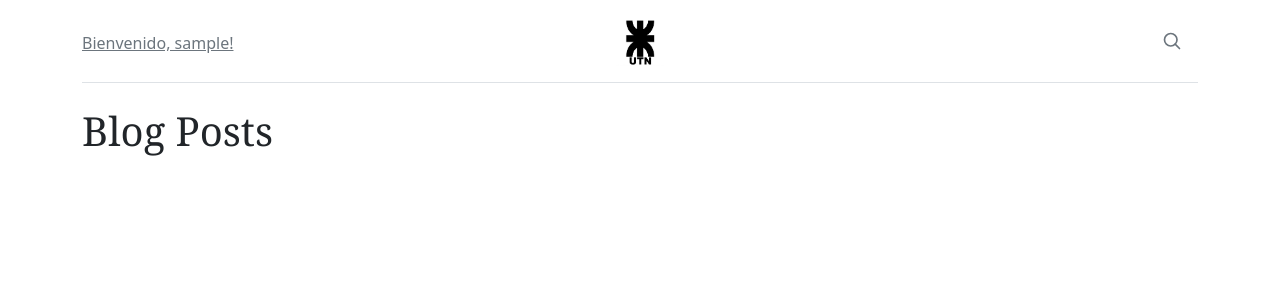
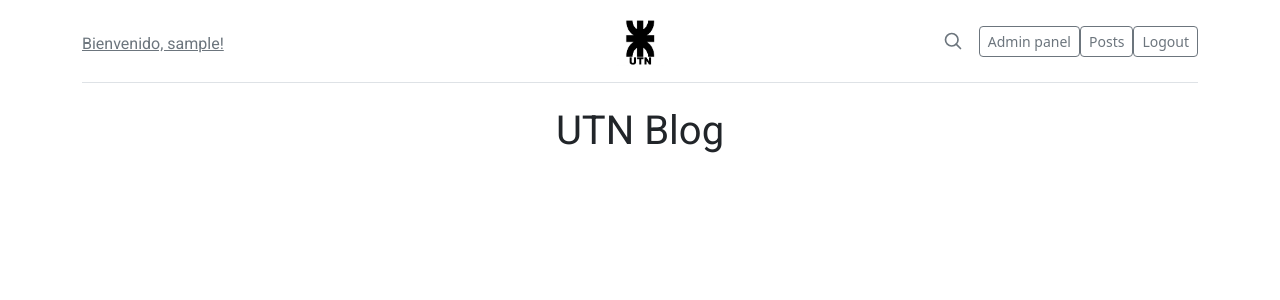
Before and after one commit to LautaroO/TpVulnerabilidadesSeguridadInformatica, a Flask app: page /posts in a window 1280 px wide. Shown: the top 300 px of the page. Run offline with Flask 3, Linux system fonts and the light colour scheme; the visitor is signed in with stand-in values (Sample User, id 1); data that the repository does not hold is empty; some libraries are stand-ins or nearby versions.

Commit message:
add style for posts page

```diff
--- a/static/css/style.css
+++ b/static/css/style.css
@@ -4,6 +4,8 @@ body {
     padding: 0;
     background-color: #f4f4f4;
 }
+
+
 
 header {
     background-color: #333;
--- a/templates/base.html
+++ b/templates/base.html
@@ -42,7 +42,13 @@
                         <path d="M21 21l-5.2-5.2"/>
                     </svg>
                 </a>
-                {% if 'username' not in session %}
+                {% if 'username' in session %}
+                {% if session.get('role') == 'admin' %}
+                <a class="btn btn-sm btn-outline-secondary" href="{{ url_for('admin') }}">Admin panel</a>
+                {% endif %}
+                <a class="btn btn-sm btn-outline-secondary" href="{{ url_for('posts') }}?role={{ role }}">Posts</a>
+                <a class="btn btn-sm btn-outline-secondary" href="{{ url_for('logout') }}">Logout</a>
+                {% else %}
                 <a class="btn btn-sm btn-outline-secondary" href="{{ url_for('login') }}">Login</a>
                 {% endif %}
             </div>
--- a/templates/posts.html
+++ b/templates/posts.html
@@ -1,7 +1,15 @@
 {% extends "base.html" %} {% block title %}Blog - Home{% endblock %} {% block
 content %}
-<h1>Blog Posts</h1>
-<div class="list-group">
+<head>
+    <link href="https://fonts.googleapis.com/css2?family=Roboto:wght@400;700&display=swap" rel="stylesheet">
+    <style>
+        a, h1, h5 {
+            font-family: 'Roboto', sans-serif;
+        }
+    </style>
+</head>
+<h1 style="text-align: center">UTN Blog</h1>
+<div class="list-group" style="align-items: center">
     {% if error %}
     <div class="alert alert-danger" role="alert">Error: {{ error }}</div>
     {% endif %} {% if request.args.get('role') == 'admin' %}
```
Also changed, not shown: templates/login.html (+4 -4 lines). Lines whose indentation alone changed are shown as unchanged.
